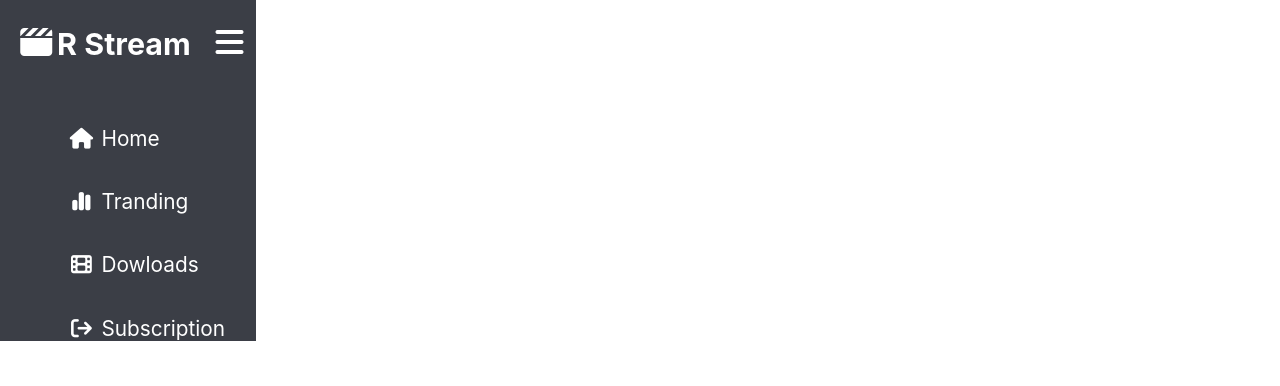
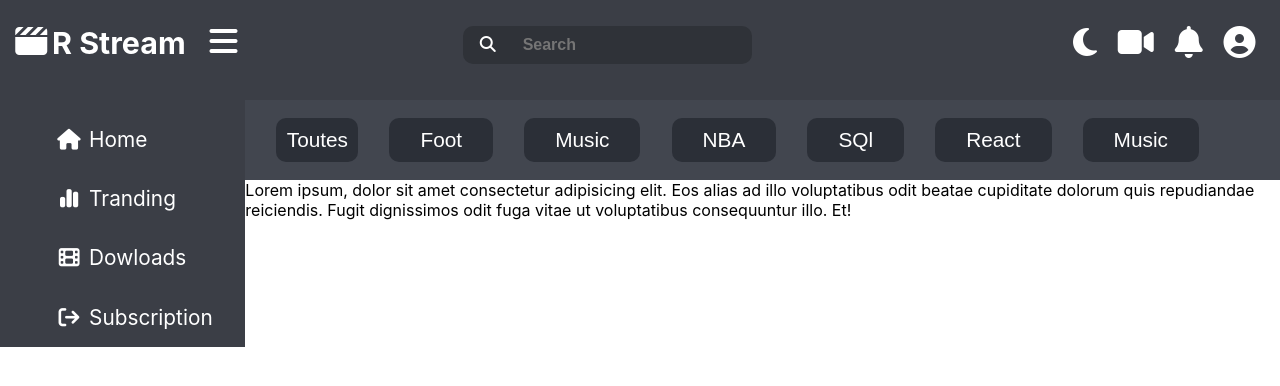
Before and after one commit to Rokabasi/youtube-clone-react, a React (Create React App) app: page / in a window 1280 px wide. Shown: the top 386 px of the page. Built offline with nearby package versions, Linux system fonts and the light colour scheme.

Commit message:
creation du header

```diff
--- a/src/App.js
+++ b/src/App.js
@@ -1,10 +1,15 @@
+import SideBar from './Components/SideBar';
 
 import Main from './Components/Main';
+import "./styles/App.css"
 
 function App() {
   return (
     <div className="App">
-      <Main/>
+      <div className='navbar'>
+        <SideBar/>
+        <Main/>
+      </div>
     </div>
   );
 }
--- a/src/Components/Header.jsx
+++ b/src/Components/Header.jsx
@@ -5,10 +5,14 @@ export default function header (){
     return (
         <header>
             <div className='search-input'>
-                <input placeholder='Search'/>
+                <i className="fa solid fa-magnifying-glass icon"></i>
+                <input className='input-field' type="text" placeholder='Search'/>
             </div>
-            <div>
-
+            <div className='my-icons'>
+            <i class="fa-sharp fa-solid fa-moon fa-2x"></i>
+                <i class="fa-solid fa-video fa-2x"></i>
+                <i class="fa-solid fa-bell fa-2x"></i>
+                <i class="fa-solid fa-circle-user fa-2x"></i>
             </div>
         </header>
     )
--- a/src/Components/Main.jsx
+++ b/src/Components/Main.jsx
@@ -1,5 +1,8 @@
 import { useEffect, useState } from "react"
-import SideBar from "./SideBar"
+import "../styles/main.css"
+import Header from "./Header"
+import VideoCritere from "./VideoCritere"
+
 
 export default function Main () {
 
@@ -19,7 +22,11 @@ export default function Main () {
 
     return(
         <div>
-            <SideBar/>
+            <Header/>
+            <VideoCritere/>
+            <main>
+                <p>Lorem ipsum, dolor sit amet consectetur adipisicing elit. Eos alias ad illo voluptatibus odit beatae cupiditate dolorum quis repudiandae reiciendis. Fugit dignissimos odit fuga vitae ut voluptatibus consequuntur illo. Et!</p>
+            </main>
         </div>
     )
 }
--- a/src/Components/SideBar.jsx
+++ b/src/Components/SideBar.jsx
@@ -9,6 +9,7 @@ export default function SideBar(){
                 <div><i class="fa-solid fa-clapperboard fa-2x"></i></div>
                 <h1>R Stream</h1>
                 <div className='side-bar-icon'><i class="fa-solid fa-bars fa-2x"></i></div>
+
             </div>
             <div>
                 <ul>
--- /dev/null
+++ b/src/Components/VideoCritere.jsx
@@ -0,0 +1,16 @@
+import "../styles/videocritere.css"
+
+export default function videoCritere (){
+
+    return(
+        <div className="video-critere">
+            <button className="all-video" type="button">Toutes</button>
+            <button className="other-critere" type="button">Foot</button>
+            <button className="other-critere" type="button">Music</button>
+            <button className="other-critere" type="button">NBA</button>
+            <button className="other-critere" type="button">SQl</button>
+            <button className="other-critere" type="button">React</button>
+            <button className="other-critere" type="button">Music</button>
+        </div>
+    )
+}
--- /dev/null
+++ b/src/styles/App.css
@@ -0,0 +1,8 @@
+*{
+    margin: 0;
+    padding: 0;
+    box-sizing: border-box;
+}
+.navbar{
+    display: flex;
+}
--- a/src/styles/header.css
+++ b/src/styles/header.css
@@ -0,0 +1,47 @@
+*{
+    margin: 0;
+    padding: 0;
+    box-sizing: border-box;
+}
+header{
+    /* width: 80%; */
+    background-color: #3B3E46;
+    height: 100px;
+    display: flex;
+}
+.search-input{
+    padding-top: 2.5%;
+    width: 70%;
+    text-align: center;
+}
+.search-input .icon{
+    position: absolute;
+    color: white;
+}
+.icon {
+    padding: 10px;
+    min-width: 50px;
+    text-align: center;
+    color: rgb(182, 180, 177);
+  }
+
+  .input-field {
+    padding: 10px;
+    padding-left: 60px;
+    border: none;
+    border-radius: 10px;
+    width: 40%;
+    font-size: 1rem;
+    font-weight: 600;
+    color: white;
+    background-color: #2F3238;
+  }
+  .my-icons{
+    display: flex;
+    width: 10%;
+    padding-top: 2.5%;
+    margin-left: auto;
+    margin-right: auto;
+    gap: 1.3rem;
+    color: white;
+  }
--- /dev/null
+++ b/src/styles/main.css
@@ -0,0 +1,9 @@
+*{
+    margin: 0;
+    padding: 0;
+    box-sizing: border-box;
+}
+main{
+    /* width: 80%; */
+
+}
--- a/src/styles/sidebar.css
+++ b/src/styles/sidebar.css
@@ -4,10 +4,11 @@
   box-sizing: border-box;
 }
 .side-bar{
-  width: 20%;
+  width: 30%;
   height: auto;
   background-color: #3B3E46;
   color: white;
+  /* position: absolute; */
 }
 .side-bar-header{
   display: flex;justify-content: center;
@@ -23,17 +24,31 @@
   padding-left: 10%;
 }
 .side-bar ul {
-  padding-top: 10%;
+  padding-top: 20%;
 }
 .side-bar ul li {
   list-style: none;
   display: flex;
-  padding-left: 24%;
-  padding-top: 15%;
+  padding: 7% 20%;
   font-size: 1.3rem;
-  /* padding-bottom: 10%; */
+  padding-top: 7%;
+  padding-bottom: 7%;
+  cursor: pointer;
+}
+.side-bar ul li:hover{
+  border: none;
+  background-color: #5663D1;
+}
+.side-bar ul li:active{
+  background-color: #5663D1;
 }
 .fa{
   text-align: center;
   width: 40px;
 }
+@media screen and (max-width:450px) {
+  .side-bar{
+    display: none;
+
+  }
+}
--- /dev/null
+++ b/src/styles/videocritere.css
@@ -0,0 +1,32 @@
+*{
+    margin: 0;
+    padding: 0;
+    box-sizing: border-box;
+}
+.video-critere{
+    background-color: #42464F;
+    height: 23%;
+}
+button{
+    padding: 1% 3%;
+    border-radius: 10px;
+    border: none;
+    margin-top: 1.7%;
+    margin-left: 3%;
+    background-color: #2B2F37;
+    color: white;
+    font-size: 1.3rem;
+}
+.all-video{
+    padding: 1% 1%;
+    border-radius: 10px;
+    border: none;
+    margin-top: 1.7%;
+    margin-left: 3%;
+    background-color: #2B2F37;
+    color: white;
+    font-size: 1.3rem;
+}
+button:hover{
+    background-color: #1d2025;
+}
```
